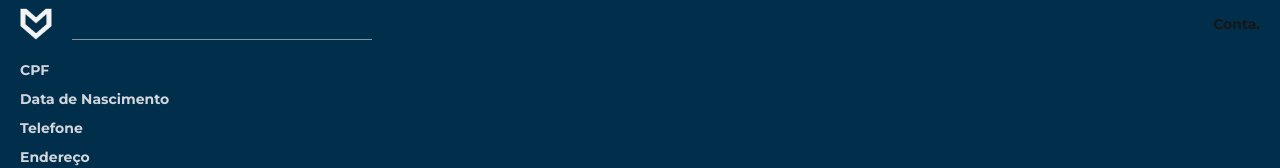
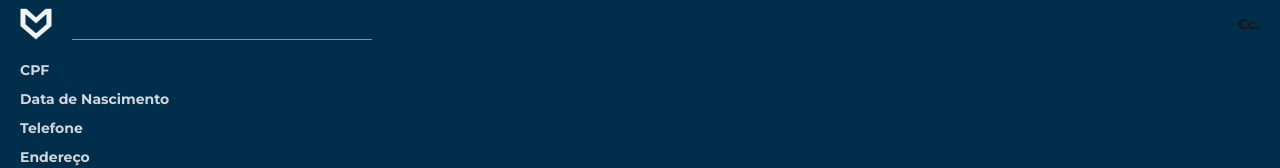
Before and after one commit to LeonardoAtaides/Banco-Malvader, a Next.js app: page /Cliente/Perfil in a window 1280 px wide. Shown: the top 168 px of the page. Built offline with nearby package versions, Linux system fonts and the light colour scheme; no server answers; sample sign-in values are in the browser's storage.

Commit message:
update ajuste

```diff
--- a/src/app/Cliente/Perfil/page.tsx
+++ b/src/app/Cliente/Perfil/page.tsx
@@ -75,8 +75,8 @@ export default function Cliente() {
             <h2 className="text-white">{nomeUsuario}</h2>
             <div className="absolute bottom-0 left-13 w-75 border-b border-white/50"></div>
           </div>
-          <div className="flex text-center gap-4">
-            <h2>Conta. <span>{numeroConta}</span></h2>
+          <div className="flex text-center">
+            <h2>Cc. <span>{numeroConta}</span></h2>
           </div>
         </div>
 
```
